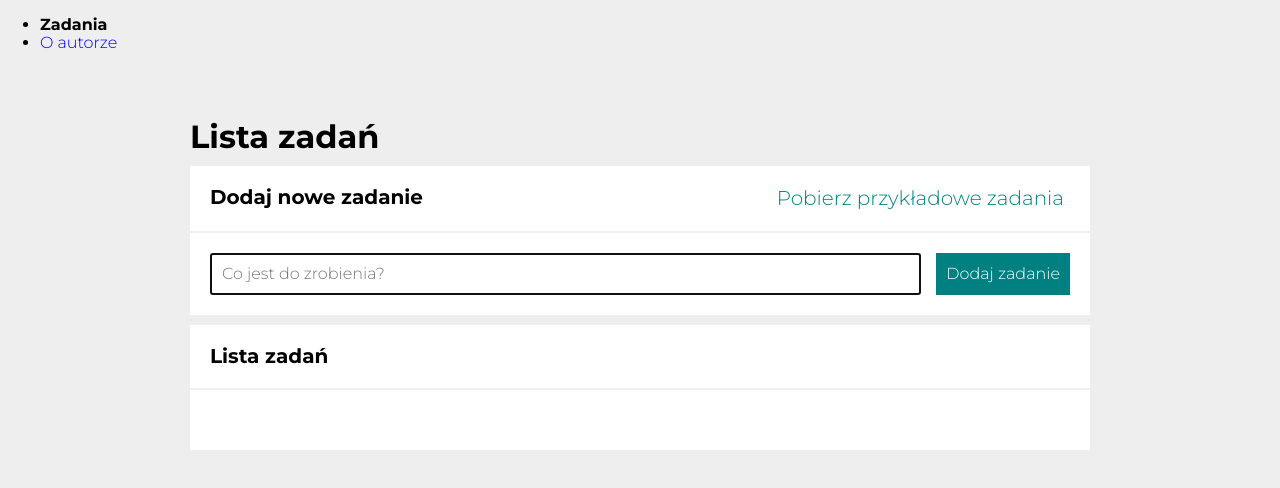
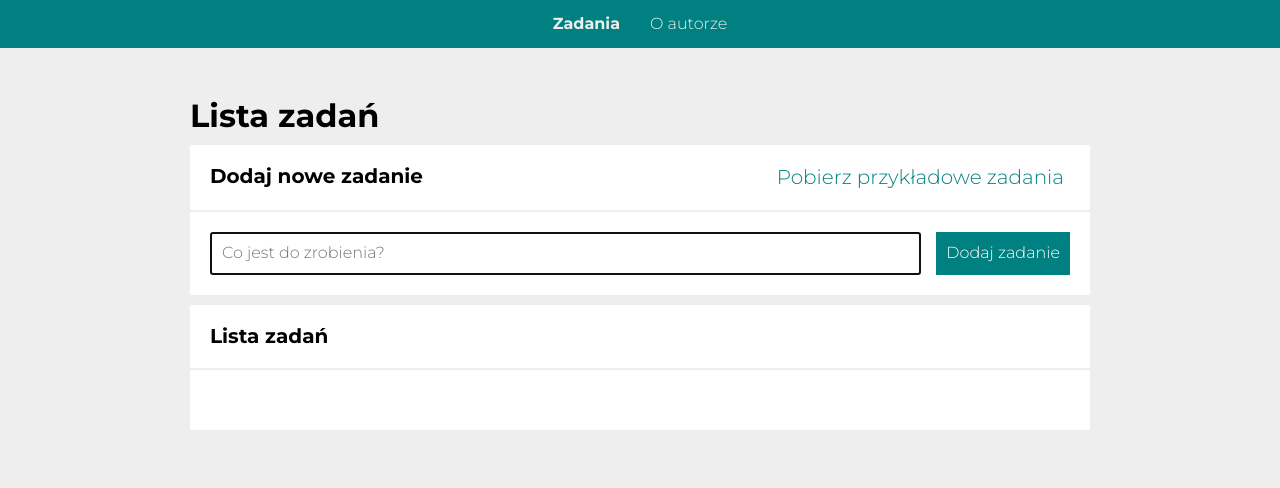
Before and after one commit to KonradBauer/todos-list-react, a React (Create React App) app: page /#/zadania in a window 1280 px wide. Shown: the top 488 px of the page. Built offline with nearby package versions, Linux system fonts and the light colour scheme.

Commit message:
added styles to ul in App.js

```diff
--- a/src/App.js
+++ b/src/App.js
@@ -1,20 +1,20 @@
-import { HashRouter, Switch, Route, NavLink, Redirect } from "react-router-dom";
+import { HashRouter, Switch, Route, Redirect } from "react-router-dom";
 import TasksPage from "./features/tasks/TasksPage/index";
 import TaskPage from "./features/tasks/TaskPage/index";
 import AuthorPage from "./features/author/AuthorPage";
-import { StyledNavLink } from "./styledApp";
+import { StyledNavLink, StyledUl } from "./styledApp";
 
 export const App = () => (
   <HashRouter>
     <nav>
-      <ul>
+      <StyledUl>
         <li>
           <StyledNavLink to="/zadania">Zadania</StyledNavLink>
         </li>
         <li>
           <StyledNavLink to="/autor">O autorze</StyledNavLink>
         </li>
-      </ul>
+      </StyledUl>
       <Switch>
         <Route path="/zadania/:id">
           <TaskPage />
--- a/src/styledApp.js
+++ b/src/styledApp.js
@@ -4,9 +4,21 @@ const activeClassName = "active";
 
 export const StyledNavLink = styled(NavLink)`
   text-decoration: none;
+  color: #eee;
 
   &.${activeClassName} {
     font-weight: bold;
-    color: black;
+    color: #eee;
   }
 `;
+
+export const StyledUl = styled.ul`
+  display: flex;
+  justify-content: center;
+  grid-gap: 30px;
+  margin: 0;
+  padding: 15px;
+  background-color: teal;
+  list-style-type: none;
+  color: #eee;
+`;
```
